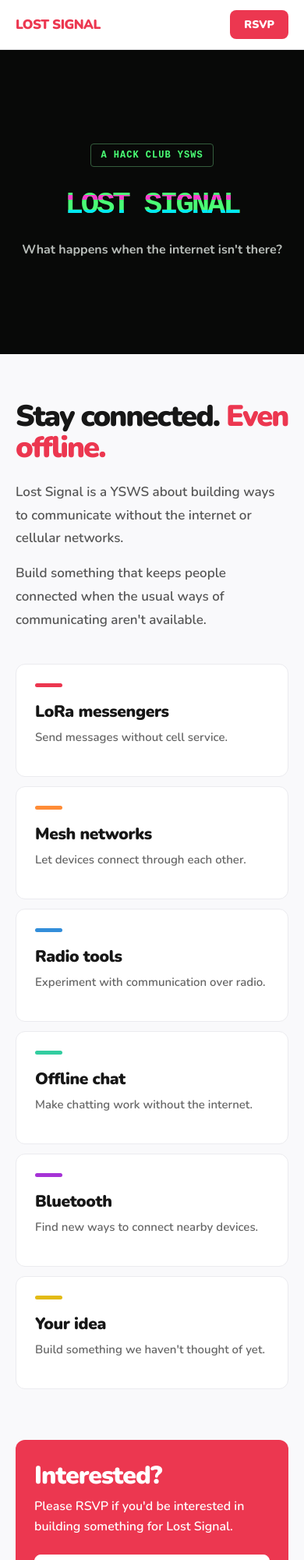
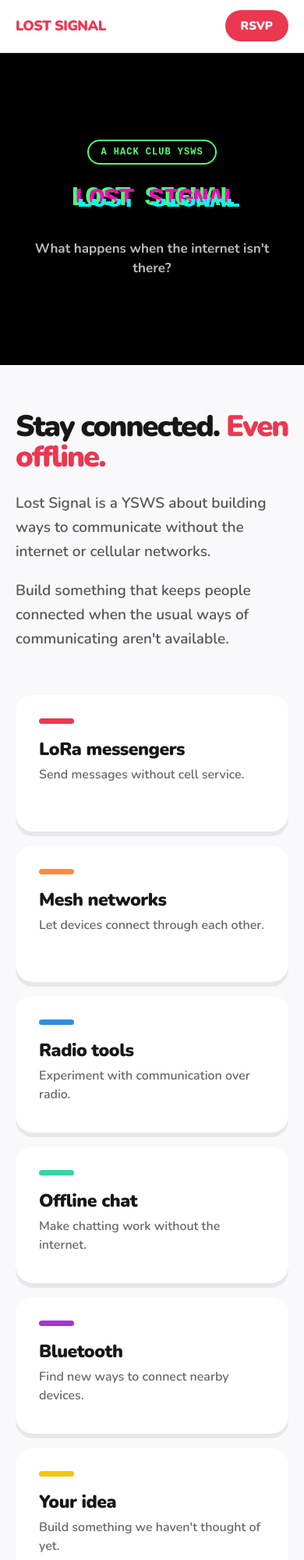
Before and after one commit to koditra/lost-signal, a plain HTML site: page index.html in a window 390 px wide. Shown: the top 2000 px of the page at 78% size. Drawn offline with nearby package versions, Linux system fonts and the light colour scheme.

Commit message:
Refactor CSS styles for improved layout and design

```diff
--- a/style.css
+++ b/style.css
@@ -17,74 +17,73 @@
     font-family: "Nunito", Arial, sans-serif;
 }
 
-a {
-    -webkit-tap-highlight-color: transparent;
-}
-
-a:focus-visible {
-    outline: 2px solid #4aff75;
-    outline-offset: 4px;
-}
-
-/* Navigation */
-
 nav {
     width: 100%;
-    height: 64px;
-    padding: 0 5%;
+    height: 68px;
+    padding: 0 35px;
     display: flex;
     align-items: center;
     justify-content: space-between;
-    background: #fff;
-    border-bottom: 1px solid #e8e8eb;
+    background: #ffffff;
+    border-bottom: 2px solid #eeeeee;
 }
 
 .nav-title {
     color: #ec3750;
-    font-size: 17px;
+    font-size: 18px;
     font-weight: 900;
     letter-spacing: -0.5px;
 }
 
 nav a {
-    padding: 9px 18px;
+    padding: 10px 20px;
     background: #ec3750;
-    color: white;
-    border-radius: 8px;
+    color: #ffffff;
+    border-radius: 999px;
     text-decoration: none;
-    font-size: 14px;
+    font-size: 15px;
     font-weight: 900;
-    transition: background 0.2s;
+    transition: 0.2s;
 }
 
 nav a:hover {
-    background: #d52d45;
+    transform: translateY(-2px);
+    box-shadow: 0 5px 0 #c72b42;
 }
 
-/* Hero */
+nav a:focus-visible,
+.rsvp:focus-visible {
+    outline: 3px solid #4aff75;
+    outline-offset: 4px;
+}
+
+main {
+    width: 100%;
+}
 
 .hero {
-    min-height: 470px;
-    padding: 80px 24px;
+    min-height: 500px;
     display: flex;
     align-items: center;
     justify-content: center;
+    padding: 70px 25px;
+    text-align: center;
+    background: #000000;
     overflow: hidden;
-    background: #080908;
-    text-align: center;
 }
 
 .hero-content {
     width: 100%;
     max-width: 1100px;
+    min-width: 0;
 }
 
 .eyebrow {
     display: inline-block;
-    margin-bottom: 30px;
-    padding: 7px 12px;
-    border: 1px solid #355d3d;
-    border-radius: 4px;
+    margin-bottom: 28px;
+    padding: 7px 15px;
+    border: 2px solid #4aff75;
+    border-radius: 999px;
     color: #4aff75;
     font-family: monospace;
     font-size: 12px;
@@ -98,84 +97,223 @@
     max-width: 100%;
     color: #4aff75;
     font-family: "Courier New", monospace;
-    font-size: clamp(44px, 12vw, 150px);
+    font-size: clamp(60px, 14vw, 160px);
     font-weight: 900;
-    line-height: 1;
-    letter-spacing: -0.085em;
+    line-height: 0.9;
+    letter-spacing: -8px;
 }
 
 .title::before,
 .title::after {
     content: attr(data-text);
     position: absolute;
-    inset: 0;
+    top: 0;
+    left: 0;
     width: 100%;
     height: 100%;
     pointer-events: none;
 }
 
 .title::before {
-    color: #ff3bce;
-    clip-path: inset(15% 0 70% 0);
-    animation: glitch-pink 4s infinite;
+    color: #ff00c1;
+    clip-path: inset(0 0 45% 0);
+    animation: glitch-pink 2.2s infinite;
 }
 
 .title::after {
-    color: #00e9f2;
-    clip-path: inset(65% 0 15% 0);
-    animation: glitch-cyan 4s infinite;
+    color: #00fff9;
+    clip-path: inset(45% 0 0 0);
+    animation: glitch-cyan 2.2s infinite;
 }
 
 @keyframes glitch-pink {
-    0%, 89%, 91%, 100% {
-        transform: translateX(0);
+    0%, 18%, 100% {
+        transform: translate(0);
     }
 
-    90% {
-        transform: translateX(-5px);
+    20% {
+        transform: translate(-8px, 2px);
     }
 
-    90.5% {
-        transform: translateX(4px);
+    23% {
+        transform: translate(10px, -2px);
+    }
+
+    26% {
+        transform: translate(-6px, 1px);
+    }
+
+    29% {
+        transform: translate(9px, 3px);
+    }
+
+    32% {
+        transform: translate(-11px, -2px);
+    }
+
+    35% {
+        transform: translate(5px, 1px);
+    }
+
+    38% {
+        transform: translate(-8px, -1px);
+    }
+
+    41% {
+        transform: translate(10px, 2px);
+    }
+
+    44% {
+        transform: translate(-5px, 0);
+    }
+
+    47% {
+        transform: translate(7px, -2px);
+    }
+
+    50% {
+        transform: translate(-9px, 2px);
+    }
+
+    53% {
+        transform: translate(5px, -1px);
+    }
+
+    56% {
+        transform: translate(-6px, 1px);
+    }
+
+    59% {
+        transform: translate(7px, 0);
+    }
+
+    62% {
+        transform: translate(-4px, -1px);
+    }
+
+    65% {
+        transform: translate(5px, 2px);
+    }
+
+    68% {
+        transform: translate(-6px, 0);
+    }
+
+    71% {
+        transform: translate(3px, -1px);
+    }
+
+    74% {
+        transform: translate(-2px, 0);
+    }
+
+    77% {
+        transform: translate(0);
     }
 }
 
 @keyframes glitch-cyan {
-    0%, 93%, 95%, 100% {
-        transform: translateX(0);
+    0%, 14%, 100% {
+        transform: translate(0);
     }
 
-    94% {
-        transform: translateX(5px);
+    16% {
+        transform: translate(7px, -2px);
     }
 
-    94.5% {
-        transform: translateX(-3px);
+    19% {
+        transform: translate(-9px, 2px);
+    }
+
+    22% {
+        transform: translate(5px, 0);
+    }
+
+    25% {
+        transform: translate(-11px, -1px);
+    }
+
+    28% {
+        transform: translate(8px, 2px);
+    }
+
+    31% {
+        transform: translate(-5px, -2px);
+    }
+
+    34% {
+        transform: translate(10px, 1px);
+    }
+
+    37% {
+        transform: translate(-7px, 0);
+    }
+
+    40% {
+        transform: translate(5px, 2px);
+    }
+
+    43% {
+        transform: translate(-9px, -1px);
+    }
+
+    46% {
+        transform: translate(6px, 1px);
+    }
+
+    49% {
+        transform: translate(-4px, -2px);
+    }
+
+    52% {
+        transform: translate(8px, 0);
+    }
+
+    55% {
+        transform: translate(-6px, 2px);
+    }
+
+    58% {
+        transform: translate(4px, -1px);
+    }
+
+    61% {
+        transform: translate(-5px, 1px);
+    }
+
+    64% {
+        transform: translate(3px, 0);
+    }
+
+    67% {
+        transform: translate(0);
     }
 }
 
 .hero-text {
-    margin: 25px auto 0;
-    color: #b8bdb9;
-    font-size: clamp(16px, 2vw, 19px);
+    margin-top: 35px;
+    color: #bdbdbd;
+    font-size: 20px;
     font-weight: 700;
-    line-height: 1.6;
+    line-height: 1.5;
 }
 
-/* Main content */
+/* Content */
 
 .content {
     width: 100%;
     max-width: 1000px;
     margin: auto;
-    padding: 75px 30px;
+    padding: 90px 30px;
 }
 
 .content > h2 {
-    margin-bottom: 22px;
-    font-size: clamp(38px, 6vw, 56px);
+    max-width: 700px;
+    margin-bottom: 24px;
+    color: #171717;
+    font-size: clamp(38px, 6vw, 58px);
     font-weight: 900;
-    line-height: 1.05;
+    line-height: 1.02;
     letter-spacing: -2px;
 }
 
@@ -184,60 +322,61 @@
 }
 
 .description {
-    max-width: 690px;
-    margin-bottom: 15px;
-    color: #555;
-    font-size: 17px;
+    max-width: 720px;
+    margin-bottom: 18px;
+    color: #555555;
+    font-size: 19px;
     font-weight: 600;
-    line-height: 1.75;
+    line-height: 1.65;
 }
 
-/* Ideas */
+/* Project ideas */
 
 .ideas {
-    margin-top: 42px;
+    margin-top: 55px;
     display: grid;
     grid-template-columns: repeat(2, minmax(0, 1fr));
-    gap: 14px;
+    gap: 18px;
 }
 
 .idea {
-    min-height: 160px;
-    padding: 26px;
-    background: #fff;
-    border: 1px solid #ebebef;
-    border-radius: 12px;
-    transition: transform 0.18s, border-color 0.18s;
+    min-width: 0;
+    min-height: 175px;
+    padding: 30px;
+    background: #ffffff;
+    border-radius: 22px;
+    box-shadow: 0 6px 0 rgba(0, 0, 0, 0.07);
+    transition: transform 0.2s, box-shadow 0.2s;
 }
 
 .idea:hover {
-    transform: translateY(-3px);
-    border-color: #d5d5dc;
+    transform: translateY(-5px);
+    box-shadow: 0 11px 0 rgba(0, 0, 0, 0.08);
 }
 
 .idea::before {
     content: "";
     display: block;
-    width: 35px;
-    height: 5px;
-    margin-bottom: 19px;
-    border-radius: 3px;
+    width: 45px;
+    height: 7px;
+    margin-bottom: 20px;
+    border-radius: 999px;
 }
 
 .idea h3 {
     margin-bottom: 8px;
     color: #171717;
-    font-size: 21px;
+    font-size: 23px;
     font-weight: 900;
-    line-height: 1.2;
-    letter-spacing: -0.4px;
+    line-height: 1.1;
+    letter-spacing: -0.5px;
 }
 
 .idea p {
-    color: #666;
-    font-size: 15px;
+    color: #666666;
+    font-size: 16px;
     font-weight: 600;
-    line-height: 1.6;
+    line-height: 1.5;
 }
 
 .red::before {
@@ -253,7 +392,7 @@
 }
 
 .green::before {
-    background: #33cda0;
+    background: #33d6a6;
 }
 
 .purple::before {
@@ -261,67 +400,67 @@
 }
 
 .yellow::before {
-    background: #e3bb16;
+    background: #f1c40f;
 }
 
-/* RSVP */
+/* RSVP section */
 
 .join {
-    margin-top: 65px;
-    padding: 36px;
+    margin-top: 80px;
+    padding: 45px;
     display: flex;
     align-items: center;
     justify-content: space-between;
-    gap: 25px;
+    gap: 30px;
     background: #ec3750;
-    color: white;
-    border-radius: 12px;
+    color: #ffffff;
+    border-radius: 26px;
+    box-shadow: 0 8px 0 #c72b42;
 }
 
 .join h2 {
     margin-bottom: 10px;
-    color: white;
-    font-size: 34px;
+    color: #ffffff;
+    font-size: 38px;
     font-weight: 900;
-    line-height: 1.1;
+    line-height: 1;
     letter-spacing: -1px;
 }
 
 .join p {
-    max-width: 530px;
-    color: white;
-    font-size: 16px;
+    max-width: 550px;
+    color: #ffffff;
+    font-size: 17px;
     font-weight: 600;
-    line-height: 1.6;
+    line-height: 1.5;
 }
 
 .rsvp {
     flex-shrink: 0;
-    padding: 13px 22px;
-    background: white;
+    padding: 15px 27px;
+    background: #ffffff;
     color: #ec3750;
-    border: 1px solid white;
-    border-radius: 8px;
+    border-radius: 999px;
     text-decoration: none;
-    font-size: 16px;
+    font-size: 18px;
     font-weight: 900;
-    transition: background 0.2s, transform 0.2s;
+    transition: transform 0.2s, box-shadow 0.2s;
 }
 
 .rsvp:hover {
-    background: #ffe9ed;
-    transform: translateY(-2px);
+    transform: translateY(-3px);
+    box-shadow: 0 5px 0 #a82035;
 }
 
 /* Footer */
 
 footer {
-    padding: 22px;
-    background: white;
-    border-top: 1px solid #e8e8eb;
-    color: #888;
+    padding: 25px;
+    background: #ffffff;
+    border-top: 2px solid #eeeeee;
+    color: #888888;
     text-align: center;
-    font-size: 13px;
+    font-size: 14px;
     font-weight: 600;
 }
 
@@ -338,64 +477,47 @@
     }
 
     .hero {
-        min-height: 390px;
+        min-height: 400px;
         padding: 70px 18px;
     }
 
     .title {
         font-size: clamp(38px, 10vw, 68px);
-        letter-spacing: -0.08em;
+        letter-spacing: -4px;
     }
 
-    .hero-text {
-        max-width: 380px;
+    .ideas {
+        grid-template-columns: 1fr;
     }
 
+    .join {
+        flex-direction: column;
+        align-items: flex-start;
+        padding: 35px;
+    }
+
+    .rsvp {
+        width: 100%;
+        text-align: center;
+    }
+}
+
+@media (max-width: 450px) {
     .content {
         padding: 60px 20px;
     }
 
-    .ideas {
-        grid-template-columns: 1fr;
-        gap: 12px;
+    .title {
+        font-size: clamp(30px, 9vw, 42px);
+        letter-spacing: -2px;
     }
 
-    .idea {
-        min-height: 145px;
-        padding: 24px;
-    }
-
-    .join {
-        align-items: stretch;
-        flex-direction: column;
-        padding: 28px 24px;
-        gap: 22px;
+    .hero-text {
+        font-size: 17px;
     }
 
     .join h2 {
         font-size: 32px;
-    }
-
-    .rsvp {
-        text-align: center;
-    }
-}
-
-@media (max-width: 380px) {
-    .eyebrow {
-        font-size: 10px;
-    }
-
-    .title {
-        font-size: 36px;
-    }
-
-    .hero-text {
-        font-size: 16px;
-    }
-
-    .content > h2 {
-        letter-spacing: -1.5px;
     }
 }
 
```
